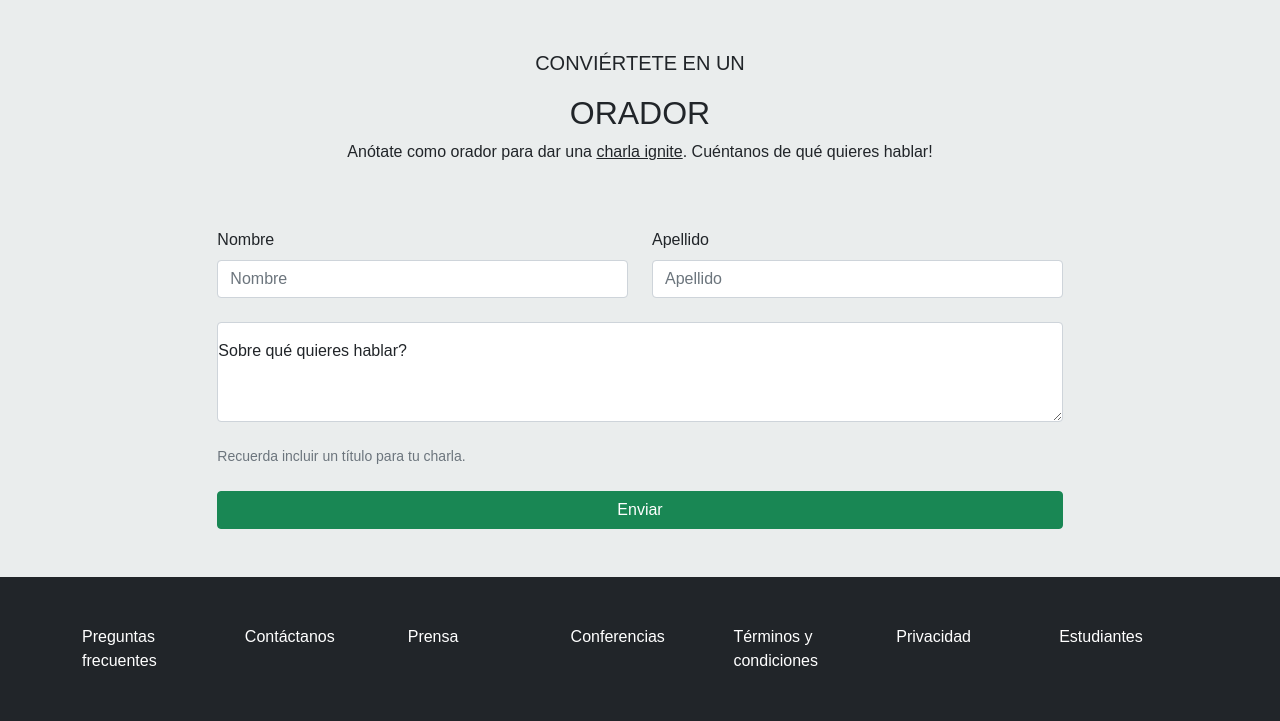
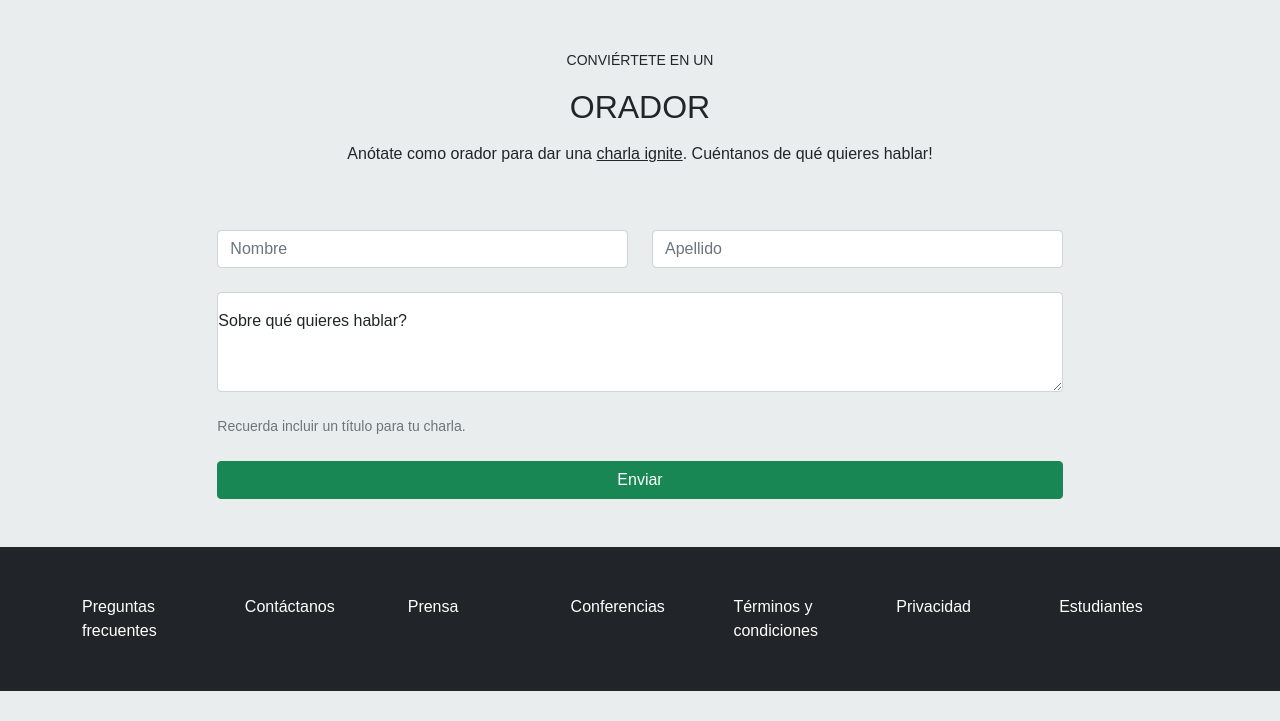
Before and after one commit to ngorellana/TrabajoIntegrador, a plain HTML site: page index.html in a window 1280 px wide. Shown: the part 1992-2713 px from the top of the page. After the commit the page ends 2683 px from the top, so only its background shows below. Drawn offline with nearby package versions, Linux system fonts and the light colour scheme.

Commit message:
Update index.html

```diff
--- a/index.html
+++ b/index.html
@@ -107,20 +107,20 @@
 <!--Formulario Final-->
 <div class="containter">
   <div class="title text-center py-5">
-    <p class="lead">CONVIÉRTETE EN UN</p><h2>ORADOR</h2>
+    <figure class="text-center"><small>CONVIÉRTETE EN UN</small></p><h2>ORADOR</h2></figure>
     <p class="text-center">
         Anótate como orador para dar una <u><abbr>charla ignite</abbr></u>. Cuéntanos de qué quieres hablar!
     </p>
 </div>
-  <form class="row g-4 needs-validation justify-content-center " novalidate="">
+  <form class="row g-4 needs-validation justify-content-center" novalidate="">
       <div class="col-10 col-sm-4 col-md-4">
-      <label for="validationCustom01" class="form-label">Nombre</label>
+      <!--label for="validationCustom01" class="form-label">Nombre</label-->
       <input type="text" class="form-control" id="validationCustom01" placeholder="Nombre" required="">
       <div class="valid-feedback">
       </div>
       </div>
       <div class="col-10 col-sm-4 col-md-4">
-      <label for="validationCustom02" class="form-label" placeholder="Apellido">Apellido</label>
+      <!--label for="validationCustom02" class="form-label" placeholder="Apellido">Apellido</label-->
       <input type="text" class="form-control" id="validationCustom02" placeholder="Apellido" required="">
       <div class="valid-feedback">
       </div>
```
